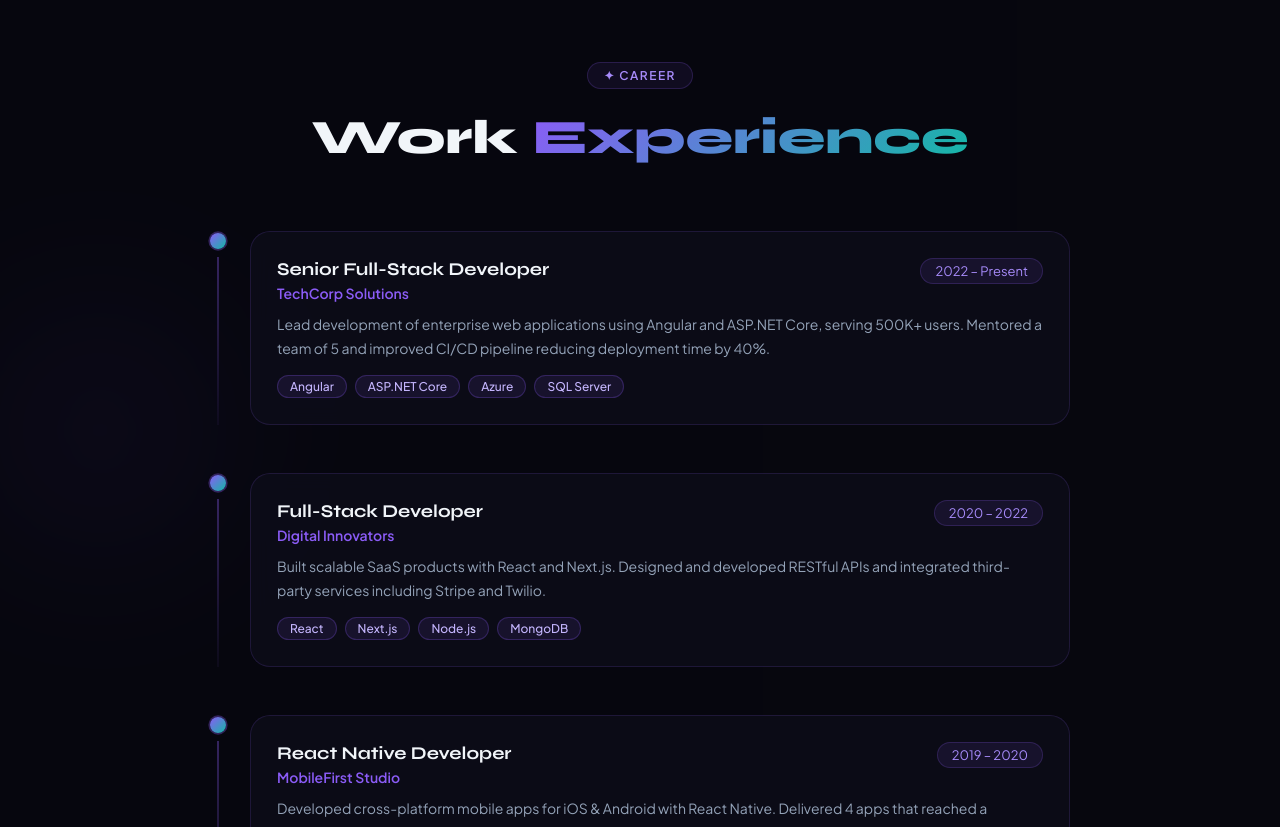
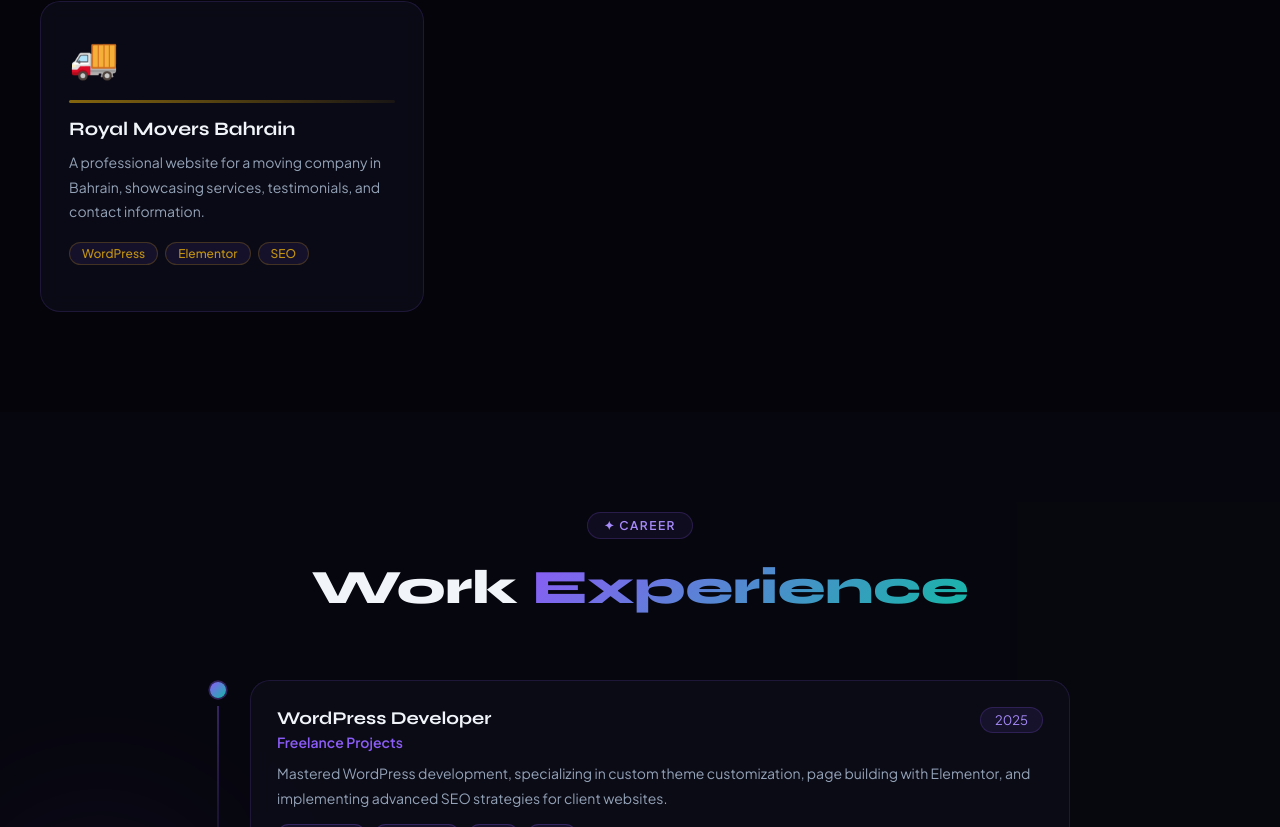
Before and after one commit to Shaharyar123-art/portfolio, a React (Vite) app: page / in a window 1280 px wide. Shown: the part 4833-5660 px from the top of the page. Built offline with nearby package versions, Linux system fonts and the light colour scheme.

Commit message:
create portfolio project

```diff
--- a/src/data.js
+++ b/src/data.js
@@ -22,7 +22,8 @@
   { n: 'Azure', l: 72, c: 'DevOps', col: '#0078d4' },
   { n: 'Redux', l: 87, c: 'Frontend', col: '#764abc' },
   { n: 'PostgreSQL', l: 75, c: 'Database', col: '#336791' },
-  { n: 'HTML/CSS', l: 96, c: 'Frontend', col: '#e34c26' }
+  { n: 'HTML/CSS', l: 96, c: 'Frontend', col: '#e34c26' },
+  { n: 'WordPress', l: 80, c: 'CMS', col: '#21759b' }
 ];
 
 export const PROJECTS = [
@@ -70,11 +71,26 @@
     i: '🏠',
     col: '#10b981',
     live:'https://www.order-cloud.co.uk/fatra'
+  },
+  {
+    t: 'Royal Movers Bahrain',
+    d: 'A professional website for a moving company in Bahrain, showcasing services, testimonials, and contact information.',
+    tech: ['WordPress', 'Elementor', 'SEO'],
+    i: '🚚',
+    col: '#ffc107',
+    live: 'https://royalmoversbahrain.com/'
 
   }
 ];
 
 export const EXP = [
+  {
+    r: 'WordPress Developer',
+    co: 'Freelance Projects',
+    p: '2025',
+    d: 'Mastered WordPress development, specializing in custom theme customization, page building with Elementor, and implementing advanced SEO strategies for client websites.',
+    tech: ['WordPress', 'Elementor', 'SEO', 'PHP']
+  },
   {
     r: 'Senior Full-Stack Developer',
     co: 'TechCorp Solutions',
@@ -109,7 +125,7 @@
   {
     n: 'Christian Yeates',
     r: 'Owner, Green Triangle (UK)',
-    t: "Muhammad's exceptional skills in full-stack development transformed our platform. His attention to detail, proactive communication, and ability to deliver complex features on schedule made him an invaluable partner.",
+    t: "Shaharyar's exceptional skills in full-stack development transformed our platform. His attention to detail, proactive communication, and ability to deliver complex features on schedule made him an invaluable partner.",
     av: 'CY',
     col: '#8b5cf6'
   },
@@ -133,5 +149,12 @@
     t: 'A rare combination of technical brilliance and great communication. They always explain complex concepts clearly and take complete ownership of their work.',
     av: 'MW',
     col: '#ec4899'
+  },
+  {
+    n: 'Muhammad Ismail',
+    r: 'Owner, Royal Movers Bahrain',
+    t: 'Shaharyar Sahil delivered an exceptional website for Royal Movers. His expertise in WordPress and SEO helped us establish a strong online presence. The project was completed on time and exceeded our expectations.',
+    av: 'IS',
+    col: '#ffc107'
   }
 ];
```
